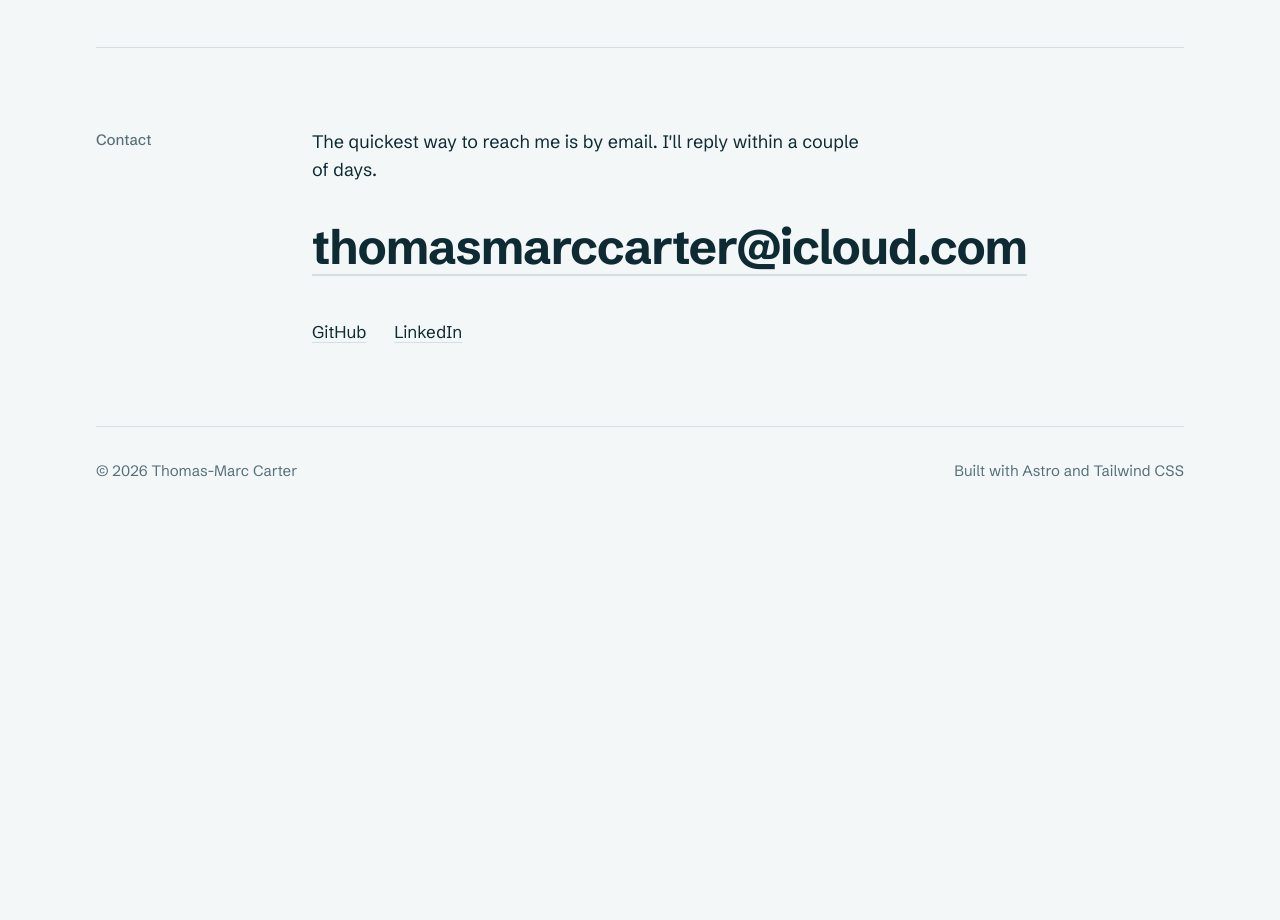
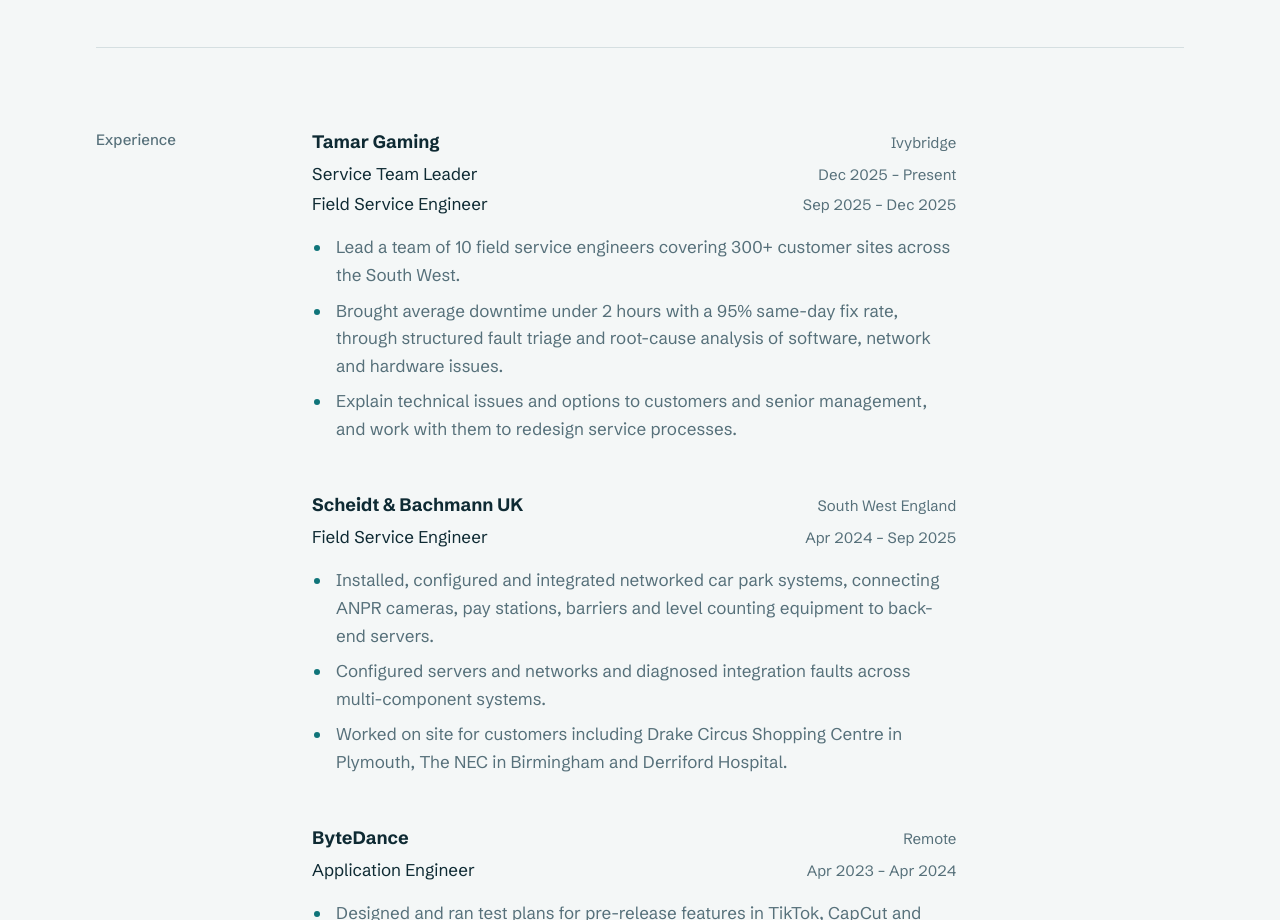
Before and after one commit to ThomasMarcCarter/thomasmarccarter.github.io, an Astro site: page / in a window 1280 px wide. Shown: the part 1880-2800 px from the top of the page. Before the commit the page ends 2395 px from the top, so only its background shows below. Built offline with nearby package versions, Linux system fonts and the light colour scheme; Astro itself is replaced by a stand-in of ours.

Commit message:
Add work experience section

```diff
--- a/src/components/Header.astro
+++ b/src/components/Header.astro
@@ -9,13 +9,13 @@
 ---
 
 <header class="mx-auto w-full max-w-6xl px-4 sm:px-8">
-  <nav class="flex h-20 items-center justify-between gap-4" aria-label="Main">
+  <nav class="flex h-20 items-center justify-between gap-3" aria-label="Main">
     <a href={url('/')} class="font-bold tracking-tight whitespace-nowrap" aria-label={`${site.name}, home`}>
       <span class="sm:hidden" aria-hidden="true">{initials}</span>
       <span class="hidden sm:inline">{site.name}</span>
     </a>
-    <div class="flex items-center gap-2 sm:gap-6">
-      <ul class="flex items-center gap-4 text-[0.9375rem] text-muted sm:gap-7">
+    <div class="flex items-center gap-1 sm:gap-6">
+      <ul class="flex items-center gap-2.5 text-sm text-muted sm:gap-7 sm:text-[0.9375rem]">
         {site.nav.map((item) => (
           <li>
             <a href={navHref(item.href)} class="transition-colors hover:text-ink">{item.label}</a>
--- a/src/data/site.ts
+++ b/src/data/site.ts
@@ -14,7 +14,53 @@
   nav: [
     { label: 'Work', href: '#work' },
     { label: 'About', href: '#about' },
+    { label: 'Experience', href: '#experience' },
     { label: 'Contact', href: '#contact' },
+  ],
+  // Most recent first. Dates are ISO months; an end of null means the role is current.
+  experience: [
+    {
+      company: 'Tamar Gaming',
+      location: 'Ivybridge',
+      roles: [
+        { title: 'Service Team Leader', start: '2025-12', end: null },
+        { title: 'Field Service Engineer', start: '2025-09', end: '2025-12' },
+      ],
+      points: [
+        'Lead a team of 10 field service engineers covering 300+ customer sites across the South West.',
+        'Brought average downtime under 2 hours with a 95% same-day fix rate, through structured fault triage and root-cause analysis of software, network and hardware issues.',
+        'Explain technical issues and options to customers and senior management, and work with them to redesign service processes.',
+      ],
+    },
+    {
+      company: 'Scheidt & Bachmann UK',
+      location: 'South West England',
+      roles: [{ title: 'Field Service Engineer', start: '2024-04', end: '2025-09' }],
+      points: [
+        'Installed, configured and integrated networked car park systems, connecting ANPR cameras, pay stations, barriers and level counting equipment to back-end servers.',
+        'Configured servers and networks and diagnosed integration faults across multi-component systems.',
+        'Worked on site for customers including Drake Circus Shopping Centre in Plymouth, The NEC in Birmingham and Derriford Hospital.',
+      ],
+    },
+    {
+      company: 'ByteDance',
+      location: 'Remote',
+      roles: [{ title: 'Application Engineer', start: '2023-04', end: '2024-04' }],
+      points: [
+        'Designed and ran test plans for pre-release features in TikTok, CapCut and PICO on desktop and mobile, covering functional, UI and localisation testing.',
+        'Gave usability feedback on features in development and wrote clear defect reports so developers could fix issues quickly.',
+        'Worked with engineering and product teams in an Agile release cycle.',
+      ],
+    },
+    {
+      company: 'GlobalStep',
+      location: 'Remote',
+      roles: [{ title: 'QA Engineer', start: '2022-03', end: '2023-04' }],
+      points: [
+        'Ran functional and regression testing on games, covering gameplay, UI, graphics, audio and user experience.',
+        'Verified builds against requirements with structured test cases, tracking defects through to resolution in Jira.',
+      ],
+    },
   ],
   skills: [
     { group: 'Web', items: ['TypeScript', 'JavaScript', 'HTML', 'CSS', 'React', 'Astro', 'Tailwind CSS', 'Node.js'] },
--- a/src/pages/index.astro
+++ b/src/pages/index.astro
@@ -23,6 +23,13 @@
   for (let x = period; x <= 2400; x += period / 2) d += ` T ${x} ${y}`;
   return d;
 };
+// "2025-12" -> "Dec 2025"
+const months = ['Jan', 'Feb', 'Mar', 'Apr', 'May', 'Jun', 'Jul', 'Aug', 'Sep', 'Oct', 'Nov', 'Dec'];
+const month = (iso: string) => {
+  const [year, m] = iso.split('-');
+  return `${months[Number(m) - 1]} ${year}`;
+};
+
 const waves = [
   { d: wave(7, 400, 20), speed: 26, opacity: 1 },
   { d: wave(5, 300, 30), speed: 38, opacity: 0.55 },
@@ -98,6 +105,33 @@
     </dl>
   </Section>
 
+  <Section id="experience" title="Experience">
+    <ol class="max-w-[62ch] space-y-12">
+      {site.experience.map((job) => (
+        <li>
+          <h3 class="flex flex-wrap items-baseline justify-between gap-x-6 text-lg">
+            <span class="font-semibold">{job.company}</span>
+            <span class="text-[0.9375rem] text-muted">{job.location}</span>
+          </h3>
+          <dl class="mt-1 space-y-0.5">
+            {job.roles.map((role) => (
+              <div class="flex flex-wrap items-baseline justify-between gap-x-6">
+                <dt>{role.title}</dt>
+                <dd class="text-[0.9375rem] text-muted tabular-nums">
+                  <time datetime={role.start}>{month(role.start)}</time> –{' '}
+                  {role.end ? <time datetime={role.end}>{month(role.end)}</time> : 'Present'}
+                </dd>
+              </div>
+            ))}
+          </dl>
+          <ul class="mt-4 list-disc space-y-2 pl-5 text-muted marker:text-accent">
+            {job.points.map((point) => <li class="pl-1">{point}</li>)}
+          </ul>
+        </li>
+      ))}
+    </ol>
+  </Section>
+
   <Section id="contact" title="Contact">
     <p class="max-w-[50ch] text-lg">
       The quickest way to reach me is by email. I'll reply within a couple of days.
```
Also changed, not shown: 1 other file.
